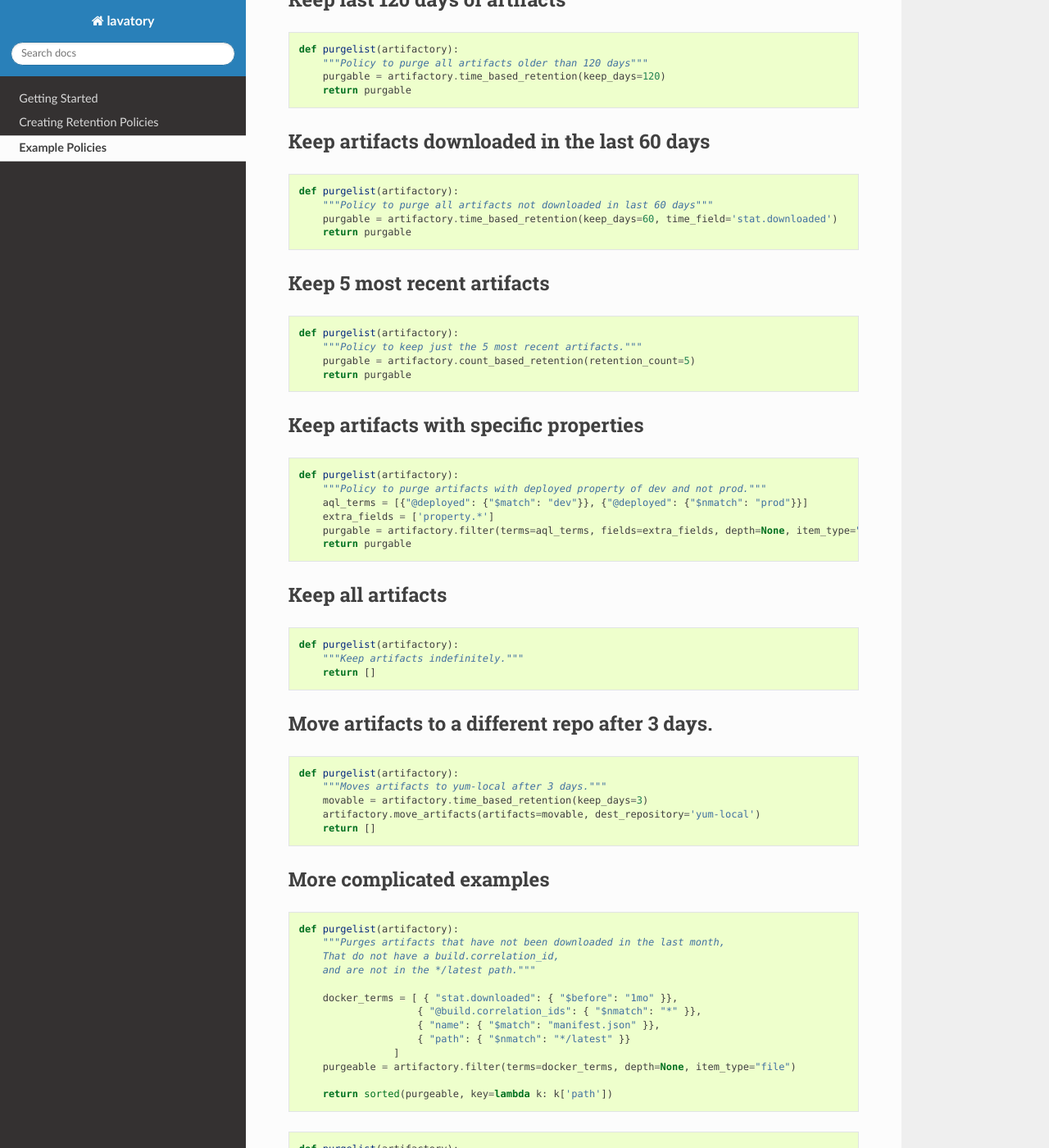
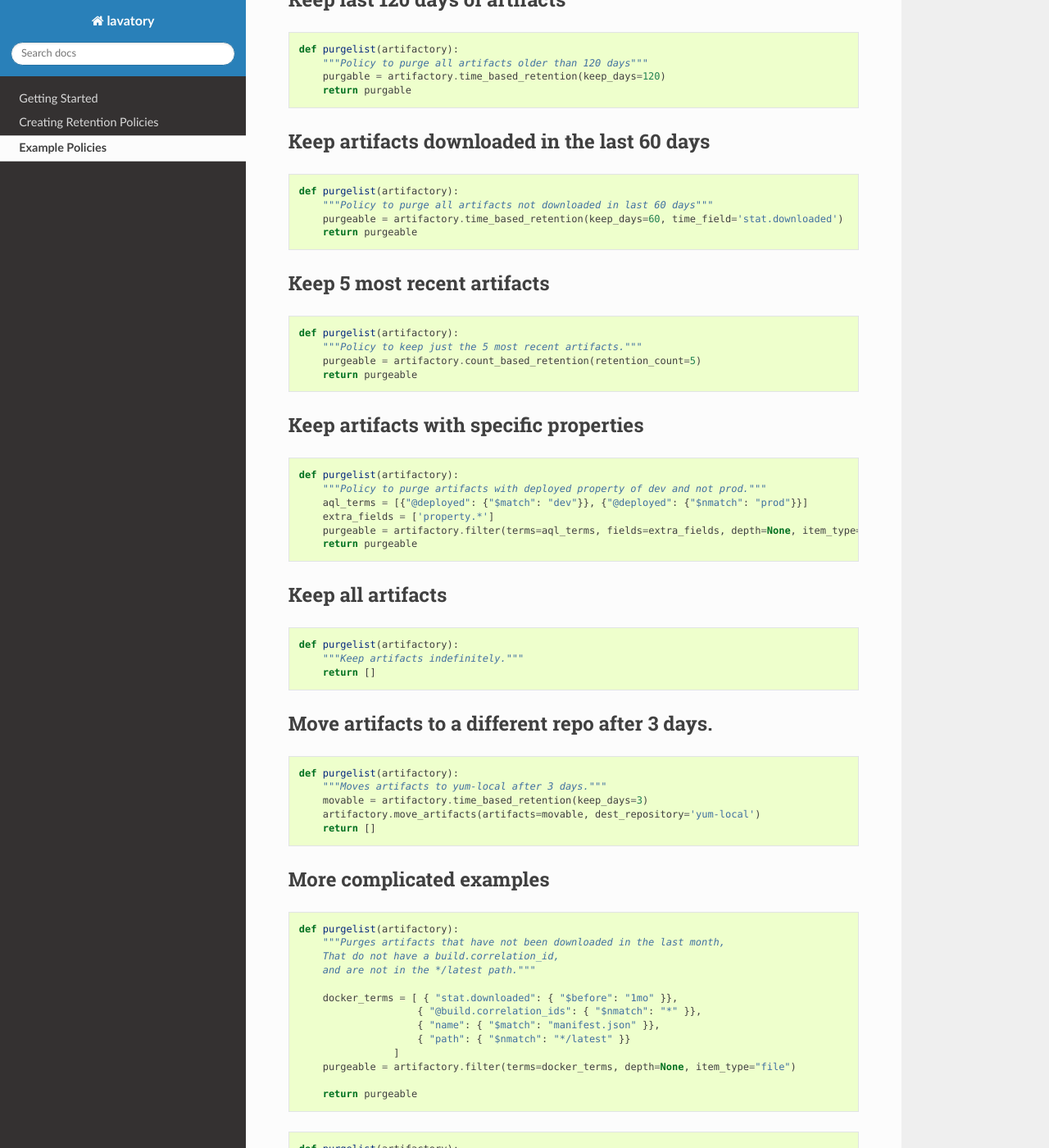
Before and after one commit to gogoair/lavatory, a Sphinx documentation site: the page built from docs/policies/example_policies.rst, in a window 1280 px wide and 1400 px high, scrolled down 417 px. Shown: the whole window at 82% size. Built offline with Sphinx 7.4.7 and the Read the Docs theme 2.0.0, drawn with Linux system fonts in a browser that asks for light colours; pages that are not in the unit, such as notebooks, are missing from menus; some of the changed text lies outside the part shown.

Commit message:
moved sorting into the move and purge functions

```diff
--- a/docs/policies/example_policies.rst
+++ b/docs/policies/example_policies.rst
@@ -27,8 +27,8 @@
 
     def purgelist(artifactory):
         """Policy to purge all artifacts not downloaded in last 60 days"""
-        purgable = artifactory.time_based_retention(keep_days=60, time_field='stat.downloaded')
-        return purgable
+        purgeable = artifactory.time_based_retention(keep_days=60, time_field='stat.downloaded')
+        return purgeable
 
 
 Keep 5 most recent artifacts
@@ -38,8 +38,8 @@
 
     def purgelist(artifactory):
         """Policy to keep just the 5 most recent artifacts."""
-        purgable = artifactory.count_based_retention(retention_count=5)
-        return purgable
+        purgeable = artifactory.count_based_retention(retention_count=5)
+        return purgeable
 
 
 Keep artifacts with specific properties
@@ -51,8 +51,8 @@
         """Policy to purge artifacts with deployed property of dev and not prod."""
         aql_terms = [{"@deployed": {"$match": "dev"}}, {"@deployed": {"$nmatch": "prod"}}]
         extra_fields = ['property.*']
-        purgable = artifactory.filter(terms=aql_terms, fields=extra_fields, depth=None, item_type="any")
-        return purgable
+        purgeable = artifactory.filter(terms=aql_terms, fields=extra_fields, depth=None, item_type="any")
+        return purgeable
 
 Keep all artifacts
 ------------------
@@ -92,7 +92,7 @@
                     ]
         purgeable = artifactory.filter(terms=docker_terms, depth=None, item_type="file")
 
-        return sorted(purgeable, key=lambda k: k['path'])
+        return purgeable
 
 ::
 
@@ -117,5 +117,5 @@
         only_dev_purgeable = artifactory.time_based_retention(keep_days=21, extra_aql=only_dev)
         only_stage_purgeable = artifactory.time_based_retention(keep_days=30, extra_aql=only_dev)
 
-        all_purgable = undeployed_purgeable + only_dev_purgeable + only_stage_purgeable
-        return sorted(all_purgable, key=lambda k: k['path'])
+        all_purgeable = undeployed_purgeable + only_dev_purgeable + only_stage_purgeable
+        return all_purgeable
```
Also changed, not shown: 2 other files.
